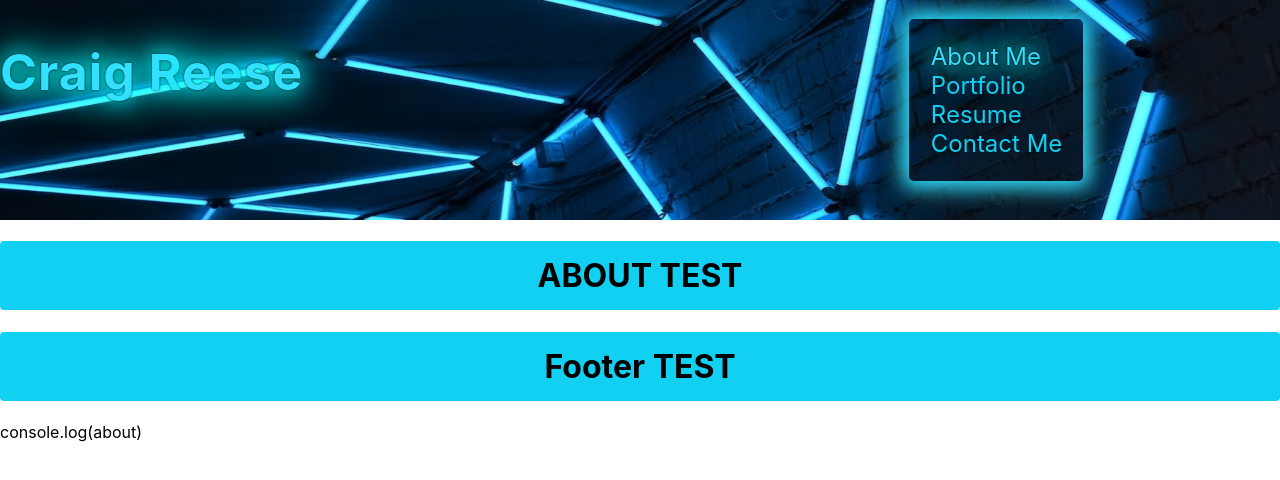
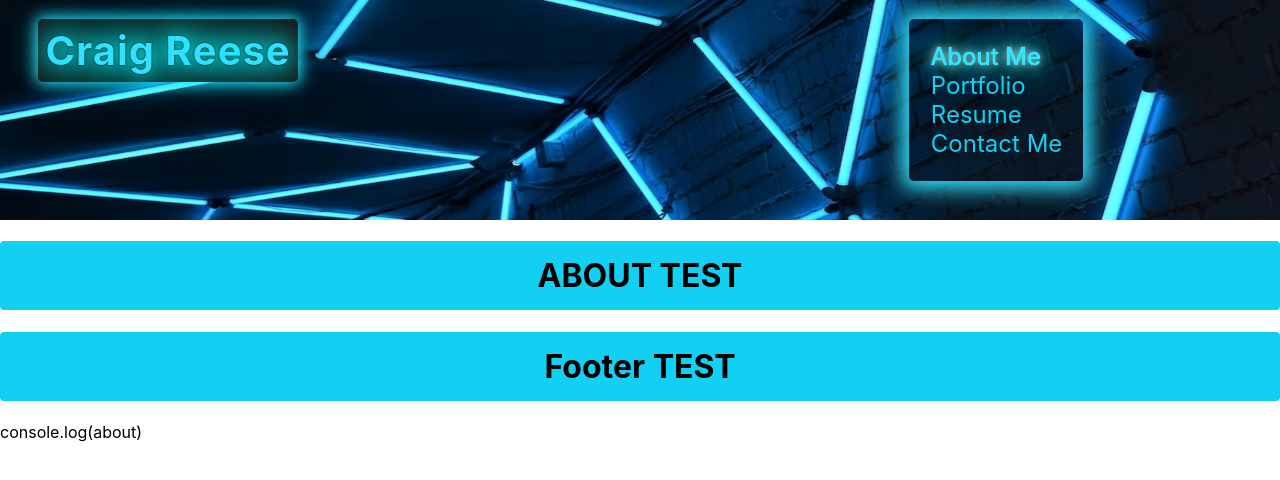
Before and after one commit to Stickkman/StickkmansReactPortfolio20, a React (Create React App) app: page / in a window 1280 px wide. Shown: the top 480 px of the page. Built offline with nearby package versions, Linux system fonts and the light colour scheme.

Commit message:
fixed active glow intensity on navbar

```diff
--- a/src/style/Header.css
+++ b/src/style/Header.css
@@ -34,9 +34,10 @@ header {
 }
 
 .myName {
-    position: absolute;
+  display: flex;
+  position: absolute;
     /* font-family: 'Neonderthaw'; */
-    font-size: 50px;
+    font-size: 40px;
     color: var(--brightNeonBlue);
     /* background: var(--black); */
     letter-spacing: 1px;
@@ -47,6 +48,13 @@ header {
         0 0 20px #0ff,
         0 0 40px #0ff,
         0 0 50px #0ff;
+
+    background-color: var(--black);
+    padding: 7px;
+    margin-left: 3vw;
+    margin-top: 1.5%;
+    border-radius: 5px;
+    box-shadow: 0 0 15px 2px #32e0ff;
 
         /* 0 0 80px #0ff,
         0 0 90px #0ff,
--- a/src/style/Navbar.css
+++ b/src/style/Navbar.css
@@ -86,16 +86,23 @@ nav a:hover {
 
 
 .navActive {
-/* active style here */
+/* glow effect for active nav item */
 color: var(--brightNeonBlue);
-
 text-shadow:
-0 0 2px #000,
+/* 0 0 2px #000,
 0 0 5px #ffffff00,
 0 0 10px #ffffff00,
 0 0 20px #0ff,
 0 0 40px #0ff,
+0 0 50px #0ff; */
+
+0 0 2px #00ffffff,
+0 0 0px #ffffff,
+0 0 10px #ffffff,
+0 0 20px #0ff,
+0 0 40px #0ff,
 0 0 50px #0ff;
+
 
 
 
```
